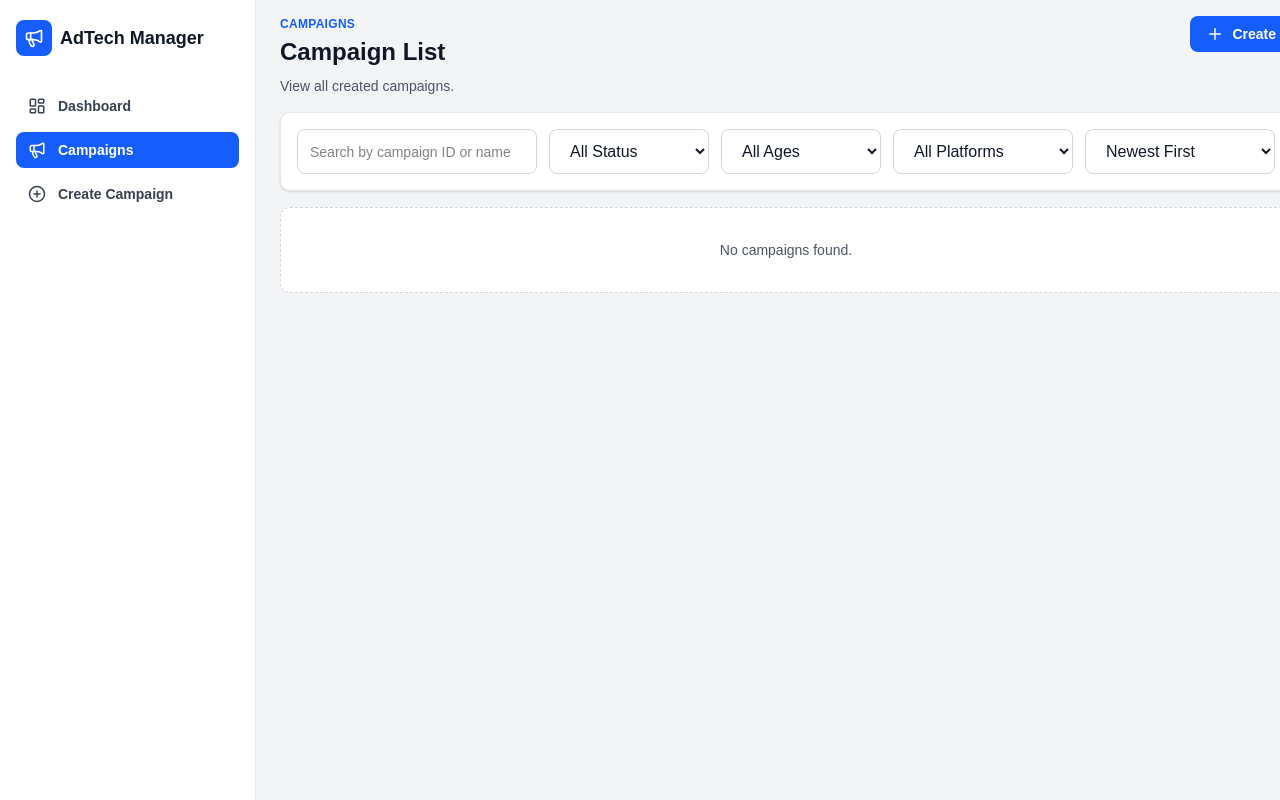
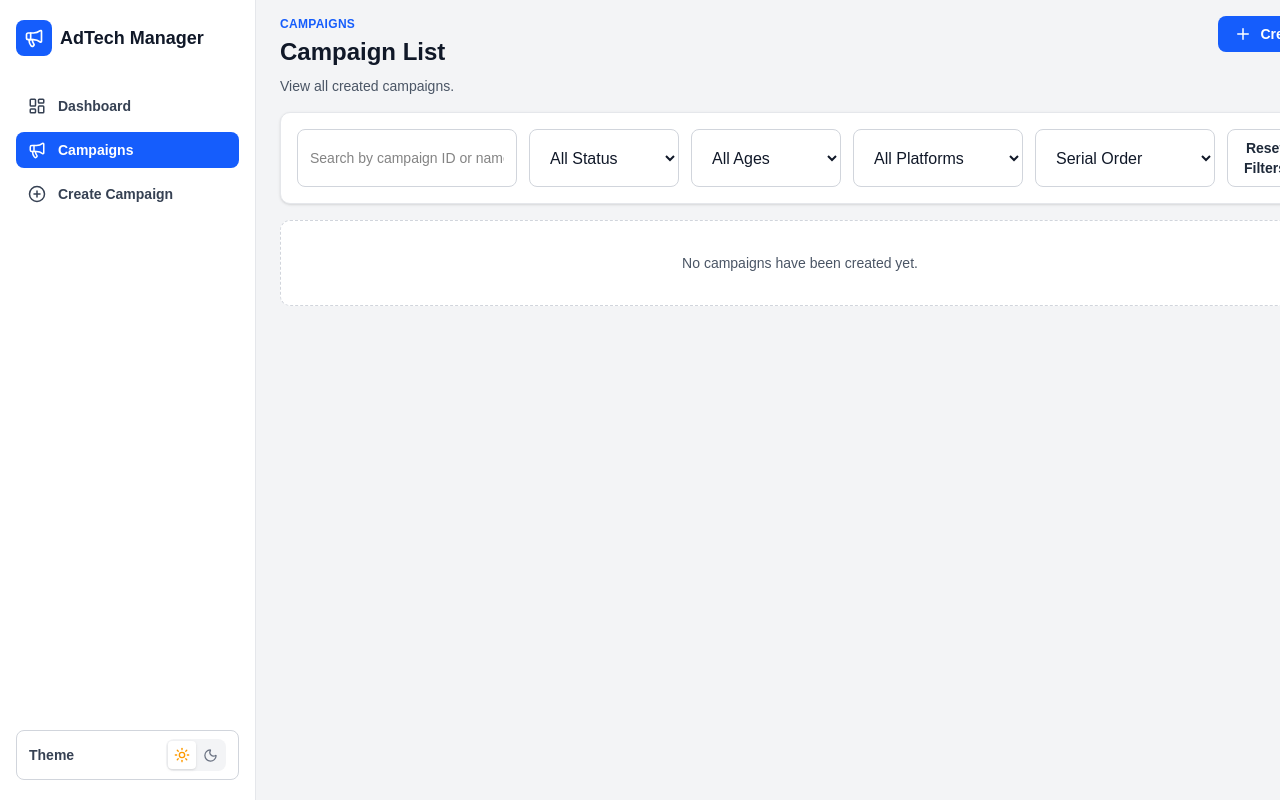
Before and after one commit to madhavi-gaddam/adtech_campaign_manager, a React (Vite) app in the folder adTech_campaign/: page /campaigns in a window 1280 px wide. Built offline with nearby package versions, Linux system fonts and the light colour scheme.

Commit message:
feat(ui): add theme support

```diff
--- a/adTech_campaign/src/components/organisms/CampaignTable.jsx
+++ b/adTech_campaign/src/components/organisms/CampaignTable.jsx
@@ -1,11 +1,11 @@
 import { CampaignRow } from "../molecules/CampaignRow";
 
-export function CampaignTable({ campaigns, onDelete, onToggleStatus, onEdit }) {
+export function CampaignTable({ campaigns, onDelete, onToggleStatus, onEdit, emptyMessage = "No campaigns found." }) {
   if (campaigns.length === 0) {
     return (
       <div className="rounded-lg border border-dashed border-gray-300 bg-white p-8 text-center">
         <p className="text-sm font-medium text-gray-600">
-          No campaigns found.
+          {emptyMessage}
         </p>
       </div>
     );
@@ -28,11 +28,10 @@ export function CampaignTable({ campaigns, onDelete, onToggleStatus, onEdit }) {
         </thead>
 
         <tbody>
-          {campaigns.map((campaign, index) => (
+          {campaigns.map((campaign) => (
             <CampaignRow
               key={campaign.id}
               campaign={campaign}
-              rowNumber={index + 1}
               onDelete={onDelete}
               onEdit={onEdit}
               onToggleStatus={onToggleStatus}
--- a/adTech_campaign/src/components/templates/PageShell.jsx
+++ b/adTech_campaign/src/components/templates/PageShell.jsx
@@ -1,7 +1,8 @@
 
-import { LayoutDashboard, Megaphone, PlusCircle } from 'lucide-react'
+import { LayoutDashboard, Megaphone, Moon, PlusCircle, Sun } from 'lucide-react'
 import { NavLink } from 'react-router-dom'
 import { BrandLockup } from '../molecules/BrandLockup'
+import { useTheme } from '../../hooks/useTheme'
 
 const linkClass = ({ isActive }) =>
   `flex items-center gap-3 rounded-md px-3 py-2 text-sm font-bold transition ${
@@ -12,6 +13,7 @@ const linkClass = ({ isActive }) =>
 
 export function PageShell({ children, rows }) {
   const isDashboard = rows === 'dashboard'
+  const { isDark, setTheme } = useTheme()
 
   return (
     <div className={`${isDashboard ? 'lg:h-screen lg:overflow-hidden' : 'min-h-screen'} overflow-x-hidden bg-gray-100`}>
@@ -35,6 +37,23 @@ export function PageShell({ children, rows }) {
               Create Campaign
             </NavLink>
           </nav>
+
+          <button
+            type="button"
+            onClick={() => setTheme(isDark ? 'light' : 'dark')}
+            aria-label={`Switch to ${isDark ? 'light' : 'dark'} theme`}
+            className="absolute bottom-5 left-4 right-4 flex items-center justify-between rounded-md border border-gray-300 bg-white px-3 py-2 text-sm font-bold text-gray-700 transition hover:bg-gray-100 focus-visible:outline-none focus-visible:ring-2 focus-visible:ring-blue-500"
+          >
+            <span>Theme</span>
+            <span className="flex rounded-md bg-gray-100 p-0.5" aria-hidden="true">
+              <span className={`flex h-7 w-7 items-center justify-center rounded ${!isDark ? 'bg-white text-amber-500 shadow-sm' : 'text-gray-500'}`}>
+                <Sun size={16} />
+              </span>
+              <span className={`flex h-7 w-7 items-center justify-center rounded ${isDark ? 'bg-blue-600 text-white shadow-sm' : 'text-gray-500'}`}>
+                <Moon size={15} />
+              </span>
+            </span>
+          </button>
         </aside>
 
         <main className={`min-w-0 flex-1 px-4 py-4 sm:px-6 ${isDashboard ? 'lg:h-screen' : ''}`}>
--- a/adTech_campaign/src/context/CampaignContext.jsx
+++ b/adTech_campaign/src/context/CampaignContext.jsx
@@ -3,18 +3,29 @@ import { CampaignContext } from "./CampaignContextValue";
 
 const storageKey = "adtech-created-campaigns";
 
-function createCampaignId() {
-  return crypto.randomUUID();
+function createCampaignId(usedIds = new Set()) {
+  const highestNumber = [...usedIds].reduce((highest, id) => {
+    const value = Number(id);
+    return Number.isInteger(value) && value > 0 ? Math.max(highest, value) : highest;
+  }, 0);
+
+  return String(highestNumber + 1);
 }
 
 function normalizeCampaigns(value) {
   if (!Array.isArray(value)) return [];
 
+  const usedIds = new Set();
   return value.map((campaign) => {
     const budget = Number(campaign.budget);
+    const storedId = String(campaign.id || "").toUpperCase();
+    const id = /^[1-9]\d*$/.test(storedId) && !usedIds.has(storedId)
+      ? storedId
+      : createCampaignId(usedIds);
+    usedIds.add(id);
     return {
       ...campaign,
-      id: campaign.id ? String(campaign.id) : createCampaignId(),
+      id,
       campaignName: String(campaign.campaignName || campaign.name || "Untitled Campaign").trim(),
       budget: Number.isFinite(budget) && budget >= 0 ? budget : 0,
       status: campaign.status === "Paused" ? "Paused" : "Active",
@@ -51,7 +62,7 @@ export function CampaignProvider({ children }) {
     const now = new Date().toISOString();
     saveCampaigns([
       ...campaigns,
-      { ...campaign, id: createCampaignId(), status: "Active", createdAt: now, updatedAt: now },
+      { ...campaign, id: createCampaignId(new Set(campaigns.map((item) => item.id))), status: "Active", createdAt: now, updatedAt: now },
     ]);
   }, [campaigns, saveCampaigns]);
 
--- /dev/null
+++ b/adTech_campaign/src/hooks/useTheme.js
@@ -0,0 +1,38 @@
+import { useEffect, useState } from "react";
+
+const storageKey = "adtech-theme";
+
+function getStoredTheme() {
+  try {
+    const theme = localStorage.getItem(storageKey);
+    return ["light", "dark", "system"].includes(theme) ? theme : "system";
+  } catch {
+    return "system";
+  }
+}
+
+export function useTheme() {
+  const [theme, setTheme] = useState(getStoredTheme);
+  const [isDark, setIsDark] = useState(false);
+
+  useEffect(() => {
+    const media = window.matchMedia("(prefers-color-scheme: dark)");
+    const applyTheme = () => {
+      const isDark = theme === "dark" || (theme === "system" && media.matches);
+      document.documentElement.classList.toggle("dark", isDark);
+      document.documentElement.style.colorScheme = isDark ? "dark" : "light";
+      setIsDark(isDark);
+    };
+
+    applyTheme();
+    media.addEventListener("change", applyTheme);
+    try {
+      localStorage.setItem(storageKey, theme);
+    } catch {
+      // The selected theme still applies for this session.
+    }
+    return () => media.removeEventListener("change", applyTheme);
+  }, [theme]);
+
+  return { theme, setTheme, isDark };
+}
--- a/adTech_campaign/src/pages/Campaigns.jsx
+++ b/adTech_campaign/src/pages/Campaigns.jsx
@@ -1,4 +1,4 @@
-import { useContext, useMemo, useState } from "react";
+import { useContext, useEffect, useMemo, useRef, useState } from "react";
 import { Plus } from "lucide-react";
 import { Link, useNavigate } from "react-router-dom";
 import { toast } from "react-toastify";
@@ -19,8 +19,10 @@ export default function Campaigns() {
   const [statusFilter, setStatusFilter] = useState("All");
   const [ageFilter, setAgeFilter] = useState("__all");
   const [platformFilter, setPlatformFilter] = useState("All");
-  const [budgetSort, setBudgetSort] = useState("newest");
+  const [budgetSort, setBudgetSort] = useState("oldest");
   const [campaignToDelete, setCampaignToDelete] = useState(null);
+  const dialogRef = useRef(null);
+  const deleteTriggerRef = useRef(null);
   const ageGroups = [...new Set(campaigns.map((campaign) => campaign.ageGroup).filter(Boolean))];
   const platforms = [...new Set(campaigns.map((campaign) => campaign.platform).filter(Boolean))];
 
@@ -52,13 +54,56 @@ export default function Campaigns() {
         return firstCampaign.budget - secondCampaign.budget;
       }
 
-      return String(secondCampaign.id).localeCompare(String(firstCampaign.id));
+      return Number(firstCampaign.id) - Number(secondCampaign.id);
     });
   }, [ageFilter, budgetSort, campaigns, platformFilter, searchText, statusFilter]);
 
-  function handleDelete(id) {
+  function closeDeleteDialog() {
+    setCampaignToDelete(null);
+    requestAnimationFrame(() => deleteTriggerRef.current?.focus());
+  }
+
+  useEffect(() => {
+    if (!campaignToDelete) return undefined;
+
+    const dialog = dialogRef.current;
+    const focusable = dialog?.querySelectorAll("button, [href], input, select, textarea, [tabindex]:not([tabindex='-1'])");
+    focusable?.[0]?.focus();
+
+    function handleKeyDown(event) {
+      if (event.key === "Escape") {
+        closeDeleteDialog();
+        return;
+      }
+      if (event.key !== "Tab" || !focusable?.length) return;
+
+      const first = focusable[0];
+      const last = focusable[focusable.length - 1];
+      if (event.shiftKey && document.activeElement === first) {
+        event.preventDefault();
+        last.focus();
+      } else if (!event.shiftKey && document.activeElement === last) {
+        event.preventDefault();
+        first.focus();
+      }
+    }
+
+    document.addEventListener("keydown", handleKeyDown);
+    return () => document.removeEventListener("keydown", handleKeyDown);
+  }, [campaignToDelete]);
+
+  function handleDelete(id, trigger) {
+    deleteTriggerRef.current = trigger;
     const selectedCampaign = campaigns.find((campaign) => campaign.id === id);
     setCampaignToDelete(selectedCampaign);
+  }
+
+  function resetFilters() {
+    setSearchText("");
+    setStatusFilter("All");
+    setAgeFilter("__all");
+    setPlatformFilter("All");
+    setBudgetSort("oldest");
   }
 
   function confirmDelete() {
@@ -68,8 +113,8 @@ export default function Campaigns() {
 
     try {
       deleteCampaign(campaignToDelete.id);
-      toast.error("Campaign deleted successfully.");
-      setCampaignToDelete(null);
+      toast.success("Campaign deleted successfully.");
+      closeDeleteDialog();
     } catch {
       toast.error("Unable to delete campaign.");
     }
@@ -89,7 +134,7 @@ export default function Campaigns() {
         }
       />
 
-      <div className="grid gap-3 rounded-lg border border-gray-200 bg-white p-4 shadow-sm sm:grid-cols-2 xl:grid-cols-[minmax(240px,1fr)_160px_160px_180px_190px]">
+      <div className="grid gap-3 rounded-lg border border-gray-200 bg-white p-4 shadow-sm sm:grid-cols-2 xl:grid-cols-[minmax(220px,1fr)_150px_150px_170px_180px_auto]">
         <Input
           value={searchText}
           placeholder="Search by campaign ID or name"
@@ -126,10 +171,12 @@ export default function Campaigns() {
           value={budgetSort}
           onChange={(event) => setBudgetSort(event.target.value)}
         >
-          <option value="newest">Newest First</option>
+          <option value="oldest">Serial Order</option>
           <option value="budgetLow">Budget: Low to High</option>
           <option value="budgetHigh">Budget: High to Low</option>
         </SelectField>
+
+        <Button type="button" variant="secondary" onClick={resetFilters}>Reset Filters</Button>
       </div>
 
       <CampaignTable
@@ -137,15 +184,16 @@ export default function Campaigns() {
         onDelete={handleDelete}
         onEdit={(id) => navigate(`/campaigns/edit/${id}`)}
         onToggleStatus={toggleCampaignStatus}
+        emptyMessage={campaigns.length ? "No campaigns match the selected filters. Try clearing or changing your filters." : "No campaigns have been created yet."}
       />
       {campaignToDelete && (
         <div className="fixed inset-0 z-50 flex items-center justify-center bg-black/40 px-4">
-          <div className="w-full max-w-md rounded-lg bg-white p-6 shadow-xl">
-            <h2 className="text-lg font-bold text-gray-900">
+          <div ref={dialogRef} role="dialog" aria-modal="true" aria-labelledby="delete-dialog-title" aria-describedby="delete-dialog-description" className="w-full max-w-md rounded-lg bg-white p-6 shadow-xl">
+            <h2 id="delete-dialog-title" className="text-lg font-bold text-gray-900">
               Delete campaign?
             </h2>
 
-            <p className="mt-2 text-sm text-gray-600">
+            <p id="delete-dialog-description" className="mt-2 text-sm text-gray-600">
               Are you sure you want to delete{" "}
               <span className="font-bold">
                 {campaignToDelete.campaignName ||
@@ -158,7 +206,7 @@ export default function Campaigns() {
             <div className="mt-6 flex justify-end gap-3">
               <Button
                 variant="secondary"
-                onClick={() => setCampaignToDelete(null)}
+                onClick={closeDeleteDialog}
               >
                 Cancel
               </Button>
```
Also changed, not shown: adTech_campaign/src/components/molecules/CampaignRow.jsx (+4 -5 lines), adTech_campaign/src/components/organisms/CampaignDetailsCard.jsx (+8 -0 lines), adTech_campaign/src/components/organisms/PlatformPieChart.jsx (+16 -7 lines), adTech_campaign/src/index.css (+53 -0 lines).
